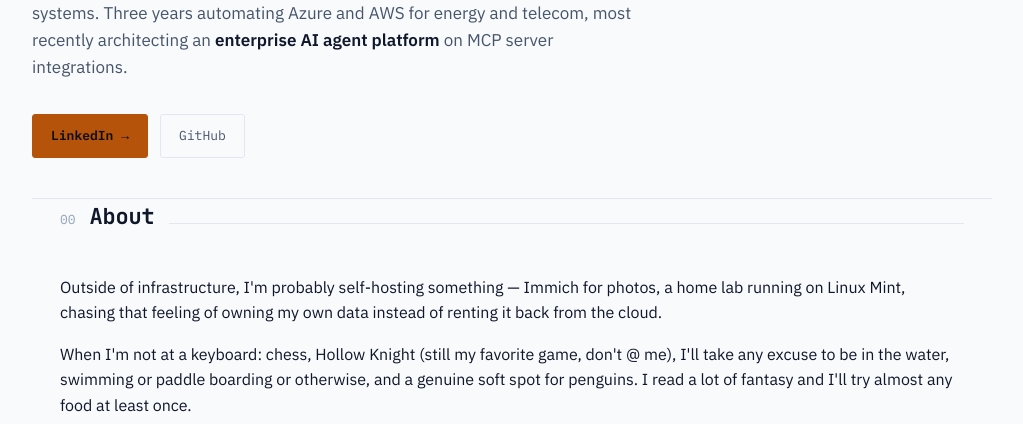
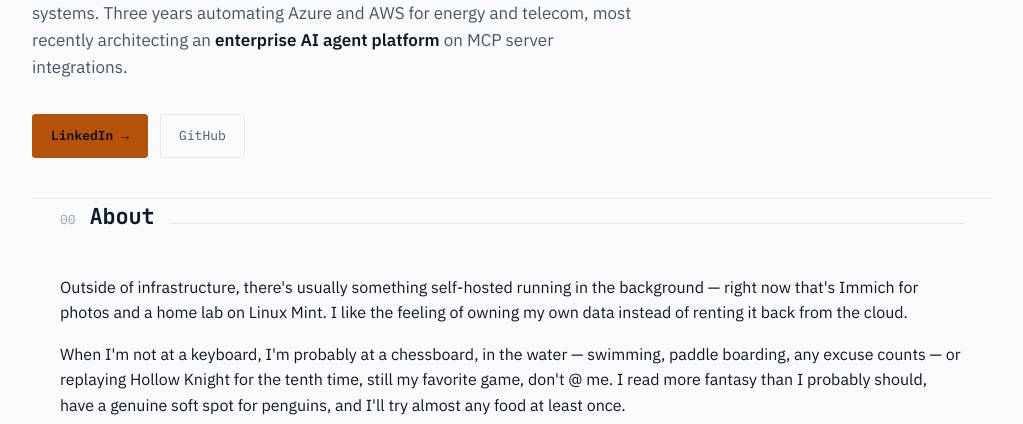
Before and after one commit to ejohnguia/ejohnguia.github.io, a plain HTML site: page index.html in a window 1280 px wide. Shown: the part 528-952 px from the top of the page, without its empty margins (128-1151 px from the left). Drawn offline with Linux system fonts and the light colour scheme.

Commit message:
update: refresh About section lede paragraphs

```diff
--- a/index.html
+++ b/index.html
@@ -201,15 +201,16 @@
       <h2>About</h2>
     </div>
     <p class="lede">
-      Outside of infrastructure, I'm probably self-hosting something — Immich for
-      photos, a home lab running on Linux Mint, chasing that feeling of owning my
-      own data instead of renting it back from the cloud.
+      Outside of infrastructure, there's usually something self-hosted running in the
+      background — right now that's Immich for photos and a home lab on Linux Mint.
+      I like the feeling of owning my own data instead of renting it back from the
+      cloud.
     </p>
 <p class="lede">
-      When I'm not at a keyboard: chess, Hollow Knight (still my favorite game,
-      don't @ me), I'll take any excuse to be in the water, swimming or paddle
-      boarding or otherwise, and a genuine soft spot for penguins. I read a lot of
-      fantasy and I'll try almost any food at least once.
+    When I'm not at a keyboard, I'm probably at a chessboard, in the water — swimming,
+    paddle boarding, any excuse counts — or replaying Hollow Knight for the tenth time,
+    still my favorite game, don't @ me. I read more fantasy than I probably should,
+    have a genuine soft spot for penguins, and I'll try almost any food at least once.
     </p>
   </section>
 
```
